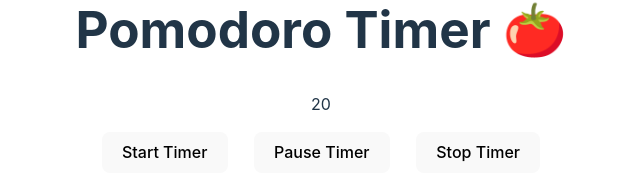
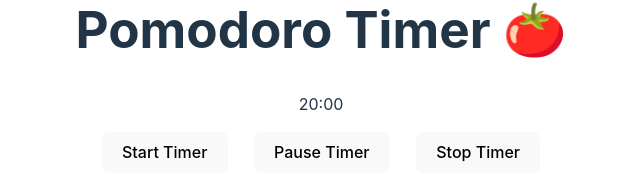
Before and after one commit to alondramora/pomodorotimer, a React (Vite) app: page / in a window 1280 px wide. Shown: the part 330-512 px from the top of the page, without its empty margins (319-959 px from the left). Built offline with nearby package versions, Linux system fonts and the light colour scheme.

Commit message:
Created different state values for mins and seconds
Refactored the Timer component to display minutes and seconds separately.

```diff
--- a/src/App.jsx
+++ b/src/App.jsx
@@ -4,7 +4,8 @@ import Button from "./Button";
 import Timer from "./Timer";
 
 function App() {
-  const [timerValue, setTimerValue] = useState(20);
+  const [timerMins, setTimerMins] = useState(20);
+  const [timerSecs, setTimerSecs] = useState("00");
 
   function handleStart() {
     console.log("start timer");
@@ -20,10 +21,10 @@ function App() {
   return (
     <>
       <h1>Pomodoro Timer 🍅</h1>
-      {/* value is a prop that we pass to the Timer component, this holds the
-      timerValue value. A prop can be called anything just as long as we
+      {/* mins/secs are props that we pass to the Timer component, this holds the
+      timerMins/timerSecs values. A prop can be called anything just as long as we
       reference it that same way in the component. See Timer component. */}
-      <Timer value={timerValue} />
+      <Timer mins={timerMins} secs={timerSecs} />
       <div className="mode-buttons-container">
         <Button onClick={handleStart} className="mode-buttons">
           Start Timer
--- a/src/Timer.jsx
+++ b/src/Timer.jsx
@@ -1,3 +1,7 @@
-export default function Timer({ value }) {
-  return <p id="minutes-and-seconds">{value}</p>;
+export default function Timer({ mins, secs }) {
+  return (
+    <p id="minutes-and-seconds">
+      {mins}:{secs}
+    </p>
+  );
 }
```
